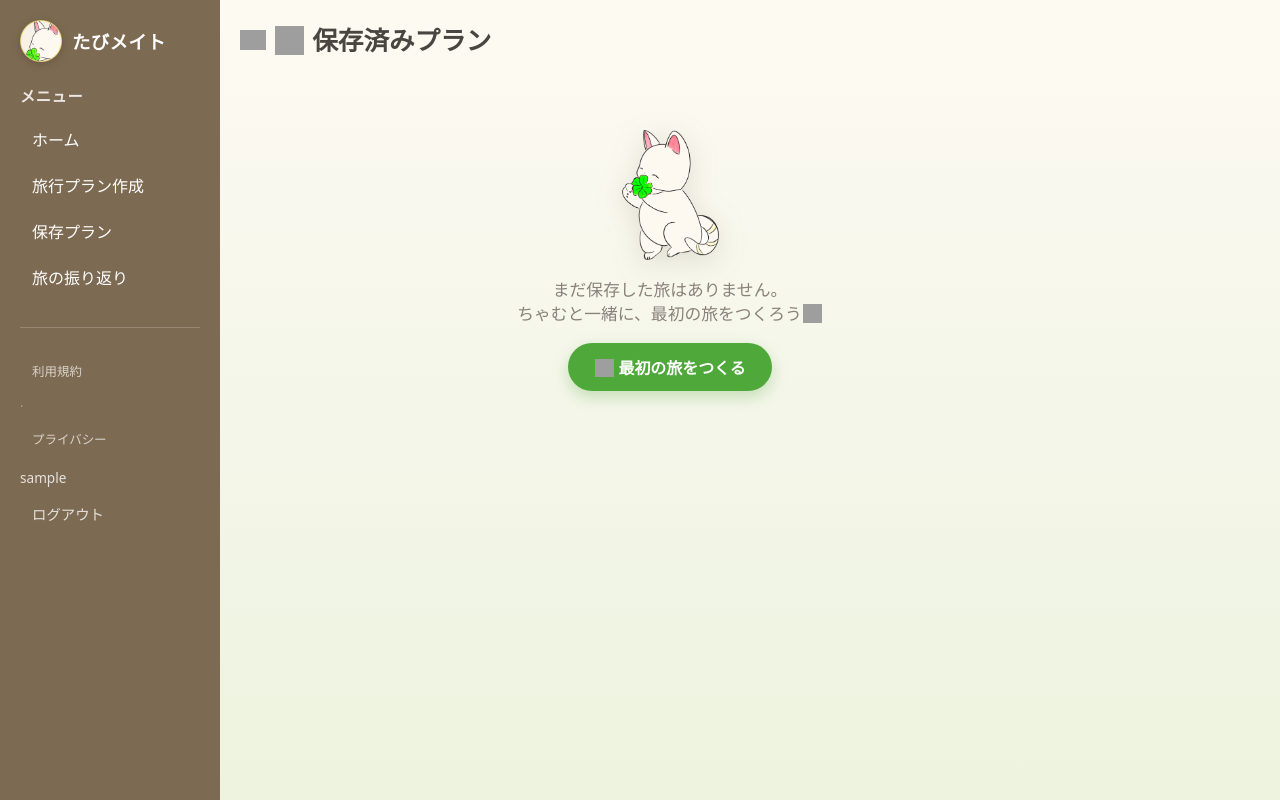
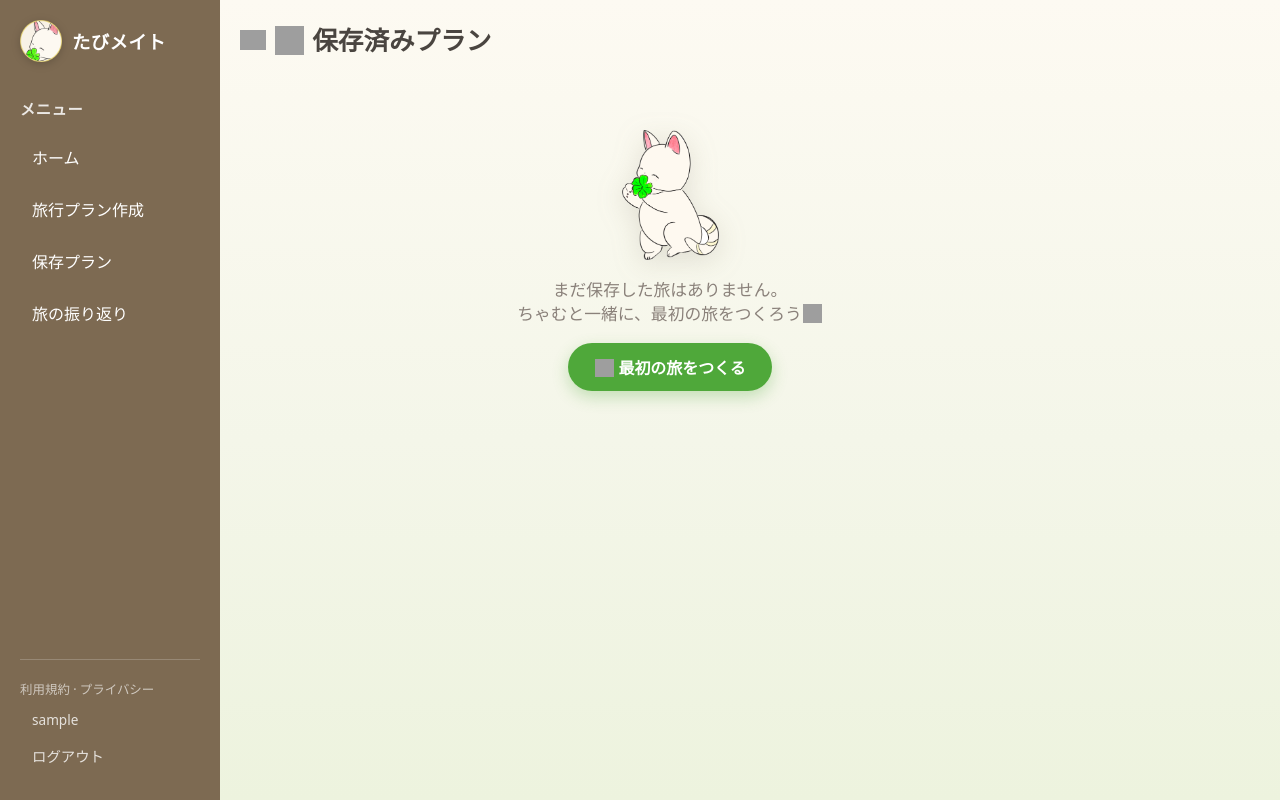
Before and after one commit to sabatexima/tabimate, a Flask app: page /saved_plans in a window 1280 px wide. Run offline with Flask 3, Linux system fonts and the light colour scheme; the visitor is signed in with stand-in values (Sample User, id 1); data that the repository does not hold is empty; some web fonts are replaced; grey boxes are pictures that could not be loaded.

Commit message:
サイドバーのフッターをインラインstyleからCSSクラスに整理し最下部固定
Co-Authored-By: Claude Opus 4.8 <noreply@anthropic.com>

```diff
--- a/src/static/css/layout.css
+++ b/src/static/css/layout.css
@@ -91,6 +91,8 @@
       padding: 20px;
       box-sizing: border-box;
       flex-shrink: 0;
+      display: flex;
+      flex-direction: column;
     }
 
     /* サイドバー上部のブランド（マスコット＋名前）。全画面で世界観を統一 */
@@ -152,6 +154,53 @@
 
     .sidebar a:hover {
       background: rgba(255, 255, 255, 0.12);
+    }
+
+    /* サイドバーフッターと利用規約・プライバシーリンク */
+    .sidebar-footer {
+      margin-top: auto;
+      padding-top: 20px;
+      border-top: 1px solid rgba(255, 255, 255, 0.2);
+    }
+
+    .sidebar-footer-links {
+      margin-bottom: 12px;
+      font-size: 0.78em;
+      opacity: 0.7;
+    }
+
+    .sidebar-footer-links a {
+      display: inline !important;
+      padding: 0 !important;
+      margin: 0 !important;
+      opacity: 0.9;
+      font-size: 1em !important;
+      border-radius: 0 !important;
+    }
+
+    .sidebar-footer-links a:hover {
+      background: transparent !important;
+      text-decoration: underline;
+      opacity: 1;
+    }
+
+    .sidebar-user {
+      font-size: 0.85em;
+      opacity: 0.8;
+      margin-bottom: 8px;
+      padding: 0 12px;
+    }
+
+    .sidebar-logout {
+      font-size: 0.9em !important;
+      opacity: 0.8;
+    }
+
+    .sidebar-login {
+      display: flex !important;
+      align-items: center;
+      gap: 6px;
+      font-size: 0.9em !important;
     }
 
     .main {
--- a/src/templates/sidebar.html
+++ b/src/templates/sidebar.html
@@ -10,17 +10,17 @@
   <a href="{{ url_for('reflection.index') }}">旅の振り返り</a>
 
 
-  <div style="margin-top: auto; padding-top: 20px; border-top: 1px solid rgba(255,255,255,0.2); margin-top: 30px;">
-    <div style="margin-bottom: 12px;">
-      <a href="{{ url_for('planner.terms') }}" style="font-size: 0.78em; opacity: 0.7;">利用規約</a>
-      <span style="opacity: 0.4; font-size: 0.78em;"> · </span>
-      <a href="{{ url_for('planner.privacy') }}" style="font-size: 0.78em; opacity: 0.7;">プライバシー</a>
+  <div class="sidebar-footer">
+    <div class="sidebar-footer-links">
+      <a href="{{ url_for('planner.terms') }}">利用規約</a>
+      <span> · </span>
+      <a href="{{ url_for('planner.privacy') }}">プライバシー</a>
     </div>
     {% if session.get('user_name') %}
-      <div style="font-size: 0.85em; opacity: 0.8; margin-bottom: 8px;">{{ session['user_name'] }}</div>
-      <a href="{{ url_for('auth.logout') }}" style="font-size: 0.9em; opacity: 0.8;">ログアウト</a>
+      <div class="sidebar-user">{{ session['user_name'] }}</div>
+      <a href="{{ url_for('auth.logout') }}" class="sidebar-logout">ログアウト</a>
     {% else %}
-      <a href="{{ url_for('auth.login') }}" style="display: flex; align-items: center; gap: 6px; font-size: 0.9em;">
+      <a href="{{ url_for('auth.login') }}" class="sidebar-login">
         <svg width="16" height="16" viewBox="0 0 24 24" fill="white"><path d="M12.545 10.239v3.821h5.445c-.712 2.315-2.647 3.972-5.445 3.972a6.033 6.033 0 110-12.064c1.498 0 2.866.549 3.921 1.453l2.814-2.814A9.969 9.969 0 0012.545 2C7.021 2 2.543 6.477 2.543 12s4.478 10 10.002 10c8.396 0 10.249-7.85 9.426-11.748l-9.426-.013z"/></svg>
         Googleでログイン
       </a>
```
